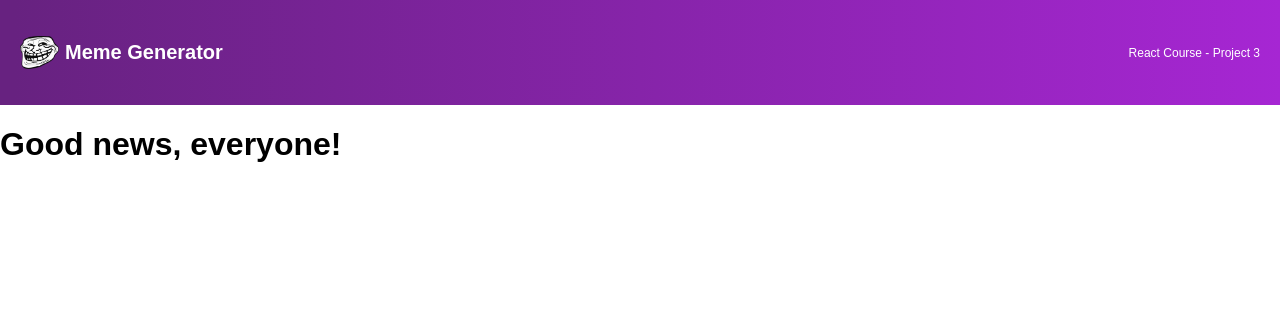
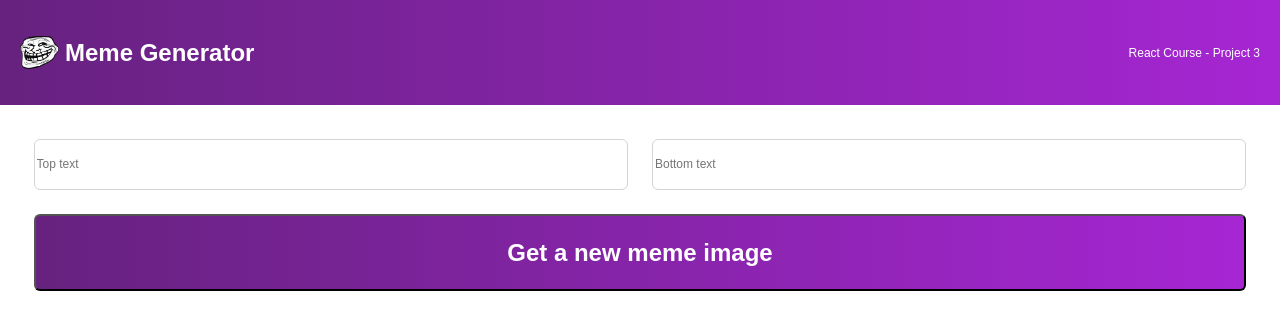
Before and after one commit to YuriiLitvin/Meme-generator, a React (Create React App) app: page / in a window 1280 px wide. Shown: the top 330 px of the page. Built offline with nearby package versions, Linux system fonts and the light colour scheme.

Commit message:
Comlete form styling

```diff
--- a/public/style.css
+++ b/public/style.css
@@ -18,7 +18,7 @@ body {
 }
 
 .header--title {
-    font-size: 1.25rem;
+    font-size: 1.5rem;
     margin-right: auto;
 }
 
@@ -26,3 +26,30 @@ body {
     font-size: 0.75rem;
     font-weight: 500;
 }
+
+.form--container {
+    display: grid;
+    grid-template-columns: 1fr 1fr;
+    grid-gap: 1.5rem;
+    height: 9.5rem;
+    margin: 2.1rem;
+}
+
+.form--input {
+    font-size: 0.75rem;
+    line-height: 14px;
+    border-radius: 6px;
+    border: 1px solid #D5D4D8;
+}
+
+.form--button {
+    grid-area: 2 / 1 / 2 / 3;
+    color: #FFFFFF;
+    font-weight: 700;
+    font-size: 1.5rem;
+    line-height: 19px;
+    width: 100%;
+    background: linear-gradient(90deg, #672280 1.18%, #A626D3 100%);
+    padding: 10px;
+    border-radius: 6px;
+}
--- a/src/App.js
+++ b/src/App.js
@@ -1,11 +1,12 @@
 import React from "react";
 import Header from "./components/Header";
+import Meme from "./components/Meme";
 
 export default function App() {
   return (
     <>
       <Header />
-      <h1>Good news, everyone!</h1>
+      <Meme />
     </>
 
   );
--- /dev/null
+++ b/src/components/Meme.js
@@ -0,0 +1,24 @@
+import React from "react";
+
+export default function Meme() {
+    return (
+        <main>
+            <form className="form--container">
+                <input
+                    className="form--input"
+                    type="text"
+                    placeholder="Top text" />
+                <input
+                    className="form--input"
+                    type="text"
+                    placeholder="Bottom text" />
+                <button
+                    className="form--button"
+                    type="button"
+                >
+                    Get a new meme image
+                </button>
+            </form>
+        </main>
+    )
+}
```
